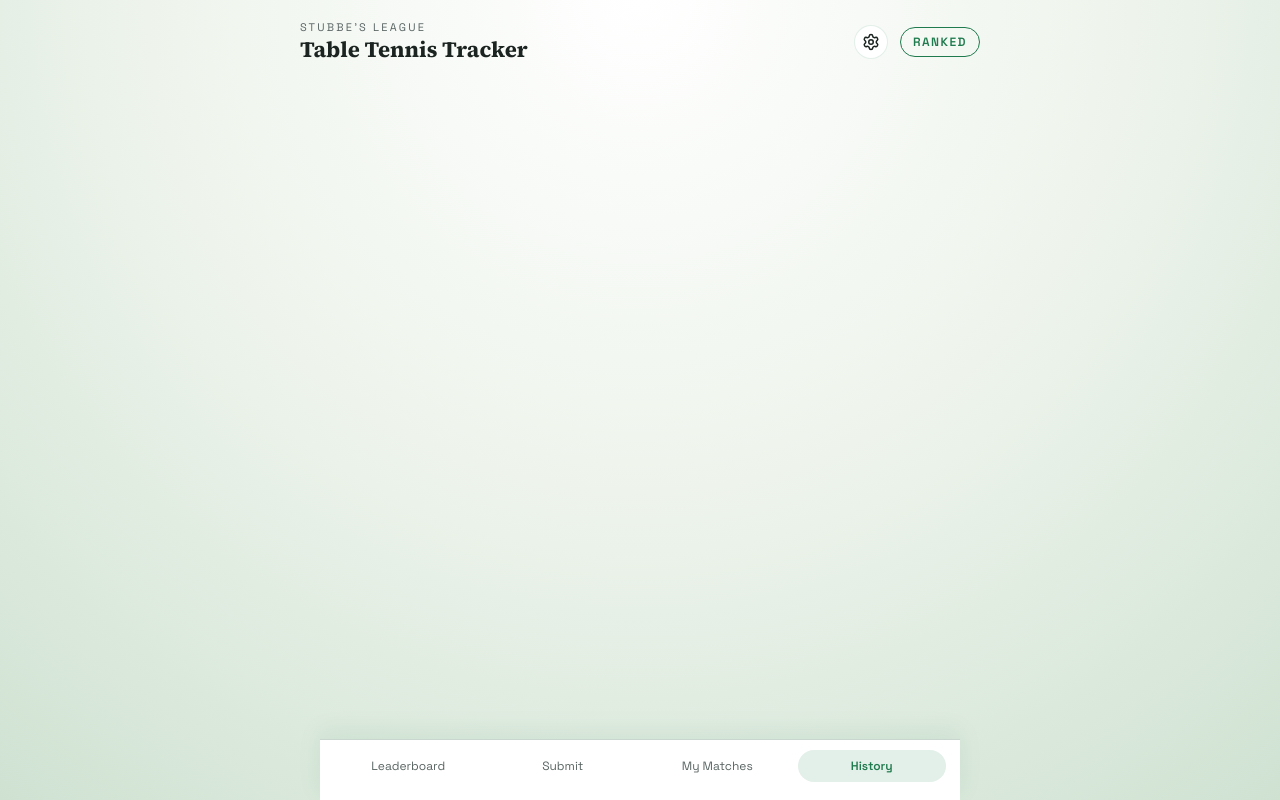
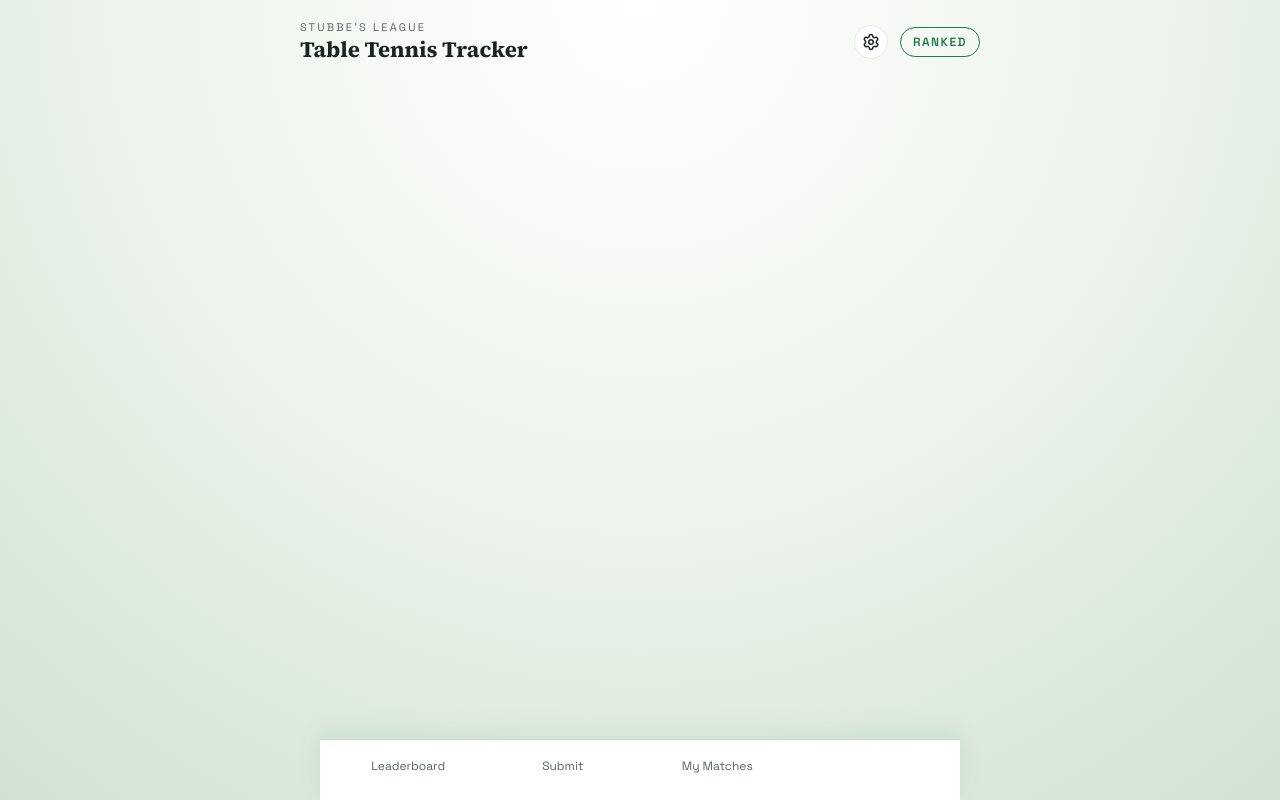
Before and after one commit to noahmorin/table-tennis-tracker, a Vue app: page /#/match-history in a window 1280 px wide. Built offline with nearby package versions, Linux system fonts and the light colour scheme.

Commit message:
Removed match history. Audit/admin functionality will be added later.

```diff
--- a/src/components/BottomNav.vue
+++ b/src/components/BottomNav.vue
@@ -3,6 +3,5 @@
     <router-link to="/leaderboard" class="nav-item">Leaderboard</router-link>
     <router-link to="/submit-match" class="nav-item">Submit</router-link>
     <router-link to="/my-matches" class="nav-item">My Matches</router-link>
-    <router-link to="/match-history" class="nav-item">History</router-link>
   </nav>
 </template>
--- a/src/router/index.ts
+++ b/src/router/index.ts
@@ -1,7 +1,6 @@
 import { createRouter, createWebHashHistory } from 'vue-router';
 import LeaderboardPage from '../pages/LeaderboardPage.vue';
 import LoginPage from '../pages/LoginPage.vue';
-import MatchHistoryPage from '../pages/MatchHistoryPage.vue';
 import MyMatchesPage from '../pages/MyMatchesPage.vue';
 import PlayerProfilePage from '../pages/PlayerProfilePage.vue';
 import SubmitMatchPage from '../pages/SubmitMatchPage.vue';
@@ -12,7 +11,6 @@ const routes = [
   { path: '/submit-match', component: SubmitMatchPage },
   { path: '/leaderboard', component: LeaderboardPage },
   { path: '/players/:id', component: PlayerProfilePage, props: true },
-  { path: '/match-history', component: MatchHistoryPage },
   { path: '/my-matches', component: MyMatchesPage }
 ];
 
```
